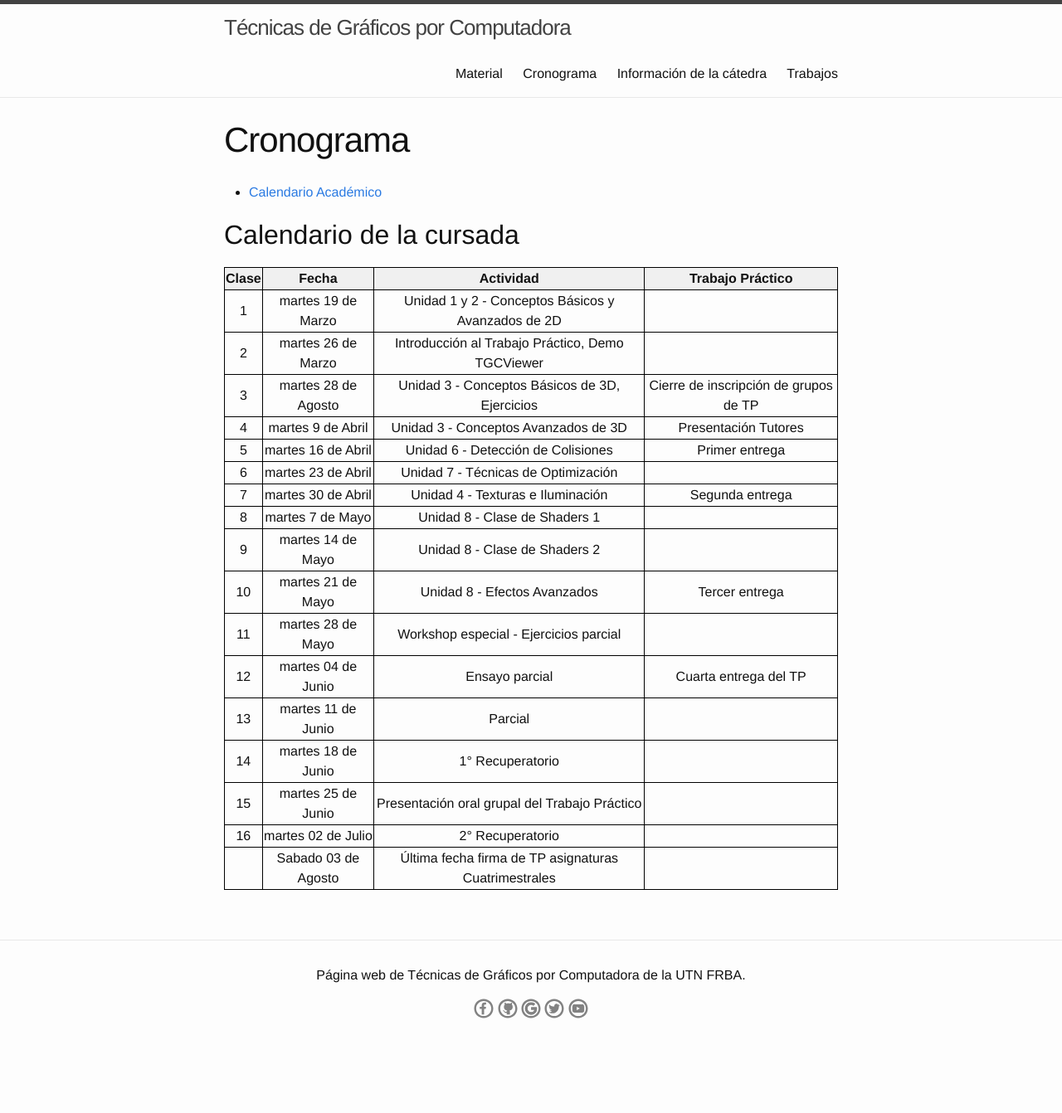
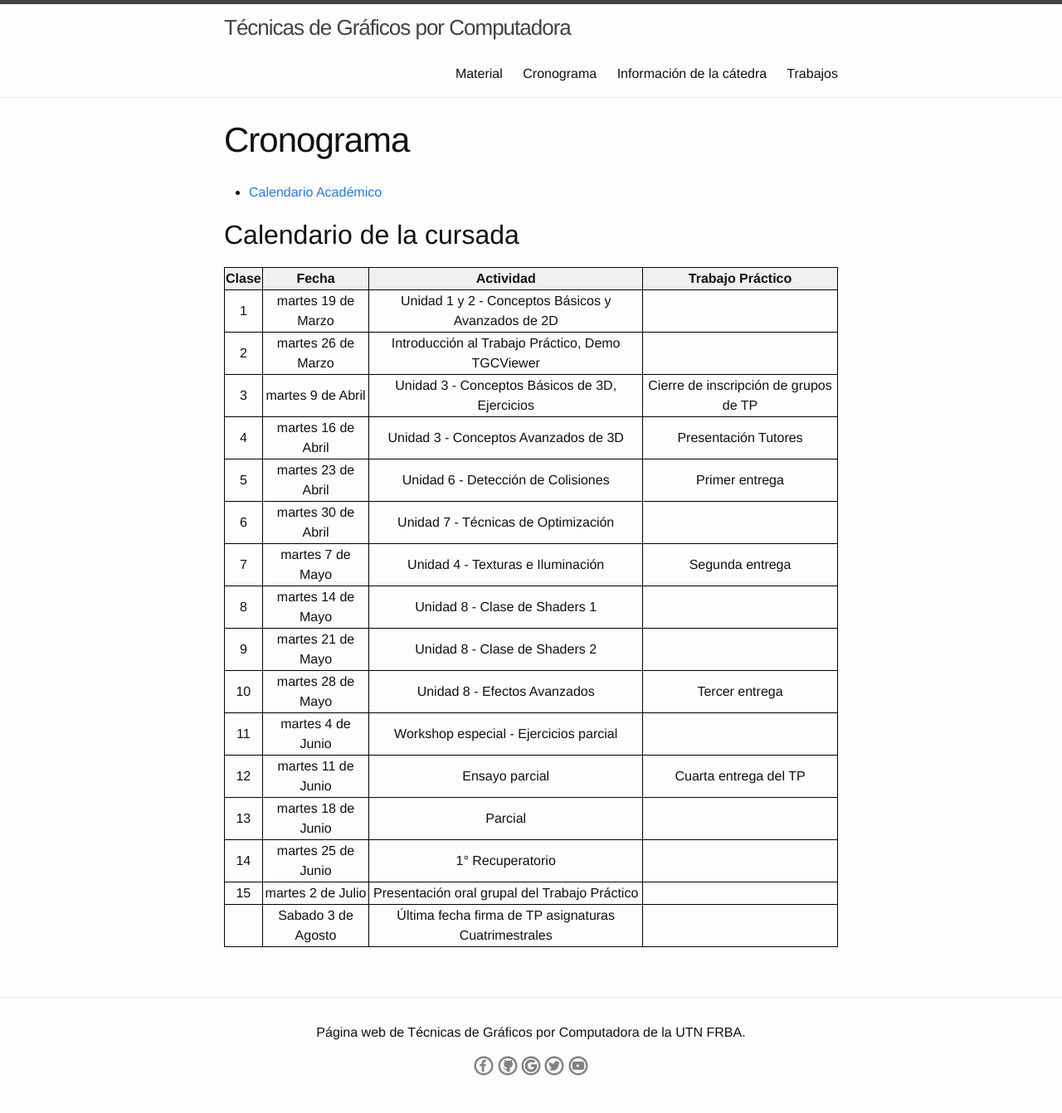
Before and after one commit to tgc-utn/tgc-utn.github.io, a Jekyll site: the page built from cronograma/index.md, in a window 1280 px wide. Shown: the whole page at 83% size. Built offline with Jekyll 4.4.1, drawn with Linux system fonts in a browser that asks for light colours; before the commit the page ends 1273 px from its top, so only the background shows below that.

Commit message:
Update index.md

```diff
--- a/cronograma/index.md
+++ b/cronograma/index.md
@@ -36,18 +36,17 @@
 |:-----:|:-------------------:|:------------:|:-----------------:|
 |  1    | martes 19 de Marzo | Unidad 1 y 2 - Conceptos Básicos y Avanzados de 2D ||
 |  2    | martes 26 de Marzo | Introducción al Trabajo Práctico, Demo TGCViewer ||
-|  3    | martes 28 de Agosto | Unidad 3 - Conceptos Básicos de 3D, Ejercicios | Cierre de inscripción de grupos de TP|
-|  4    | martes 9 de Abril | Unidad 3 - Conceptos Avanzados de 3D | Presentación Tutores|
-|  5    | martes 16 de Abril | Unidad 6 - Detección de Colisiones | Primer entrega|
-|  6    | martes 23 de Abril | Unidad 7 - Técnicas de Optimización ||
-|  7    | martes 30 de Abril | Unidad 4 - Texturas e Iluminación | Segunda entrega|
-|  8    | martes 7 de Mayo | Unidad 8 - Clase de Shaders 1 ||
-|  9    | martes 14 de Mayo | Unidad 8 - Clase de Shaders 2 ||
-| 10    | martes 21 de Mayo | Unidad 8 - Efectos Avanzados | Tercer entrega|
-| 11    | martes 28 de Mayo | Workshop especial - Ejercicios parcial||
-| 12    | martes 04 de Junio | Ensayo parcial | Cuarta entrega del TP |
-| 13    | martes 11 de Junio | Parcial ||
-| 14    | martes 18 de Junio | 1° Recuperatorio ||
-| 15    | martes 25 de Junio | Presentación oral grupal del Trabajo Práctico ||
-| 16    | martes 02 de Julio | 2° Recuperatorio ||
-|     | Sabado 03 de Agosto | Última fecha firma de TP asignaturas Cuatrimestrales ||
+|  3    | martes 9 de Abril | Unidad 3 - Conceptos Básicos de 3D, Ejercicios | Cierre de inscripción de grupos de TP|
+|  4    | martes 16 de Abril | Unidad 3 - Conceptos Avanzados de 3D | Presentación Tutores|
+|  5    | martes 23 de Abril | Unidad 6 - Detección de Colisiones | Primer entrega|
+|  6    | martes 30 de Abril | Unidad 7 - Técnicas de Optimización ||
+|  7    | martes 7 de Mayo | Unidad 4 - Texturas e Iluminación | Segunda entrega|
+|  8    | martes 14 de Mayo | Unidad 8 - Clase de Shaders 1 ||
+|  9    | martes 21 de Mayo | Unidad 8 - Clase de Shaders 2 ||
+| 10    | martes 28 de Mayo | Unidad 8 - Efectos Avanzados | Tercer entrega|
+| 11    | martes 4 de Junio | Workshop especial - Ejercicios parcial||
+| 12    | martes 11 de Junio | Ensayo parcial | Cuarta entrega del TP |
+| 13    | martes 18 de Junio | Parcial ||
+| 14    | martes 25 de Junio | 1° Recuperatorio ||
+| 15    | martes 2 de Julio | Presentación oral grupal del Trabajo Práctico ||
+|     | Sabado 3 de Agosto | Última fecha firma de TP asignaturas Cuatrimestrales ||
```
